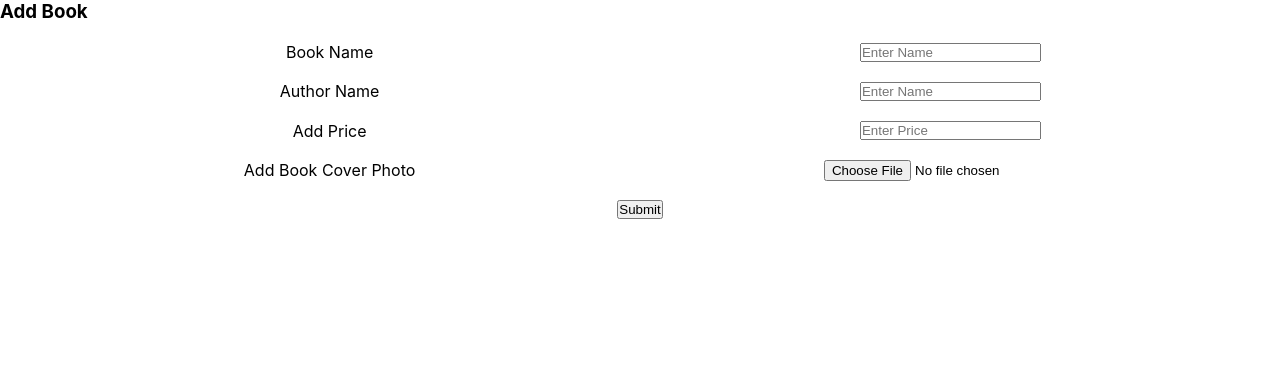
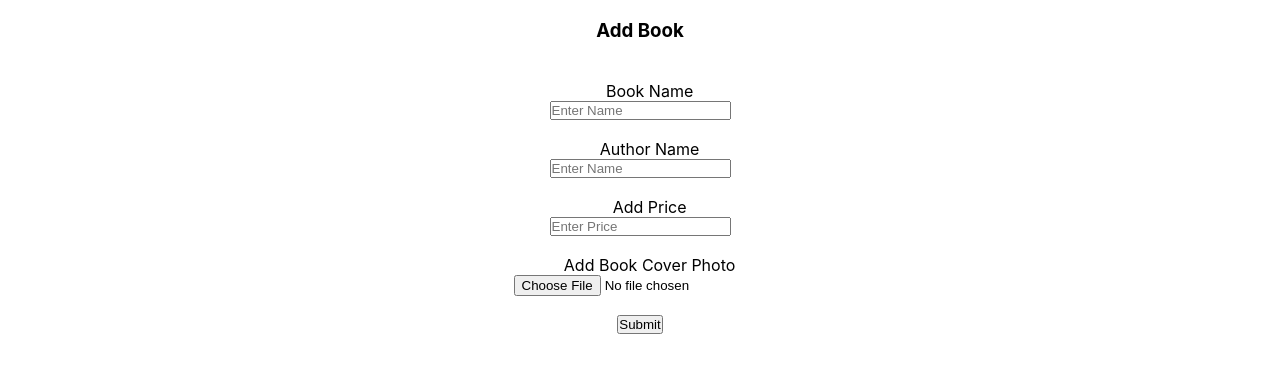
Before and after one commit to umarfchy/bookworms-eden-client, a React (Create React App) app: page / in a window 1280 px wide. Shown: the top 372 px of the page. Built offline with nearby package versions, Linux system fonts and the light colour scheme.

Commit message:
alert added 1

```diff
--- a/src/components/AddBook/AddBook.css
+++ b/src/components/AddBook/AddBook.css
@@ -1,14 +1,19 @@
-.formShowcase > label {
+.formShowcase{
     display: grid;
-    grid-template-columns: repeat(2, 1fr);
+    grid-template-columns: repeat(1, 1fr);
     place-items: center;
     margin: 1.2rem;
     /* padding: 1.2rem; */
 }
 
+.formShowcase > label{
+    margin-left: 1.2rem ;
+    margin-top: 1.2rem;
+}
+
 
 .addProductSubmitBtn{
     display: block;
-    margin: 0 auto;
+    margin: 1.2rem auto;
 
 }
--- a/src/components/AddBook/AddBook.js
+++ b/src/components/AddBook/AddBook.js
@@ -25,7 +25,10 @@ const AddBook = () => {
             body: JSON.stringify(bookData)
         })
         .then(res => res.json())
-        .then(resData => console.log('Following book info is added to the server : ', resData.ops[0]))
+        .then(resData => {
+            alert("Submission complete");
+            console.log('Following book info is added to the server : ', resData.ops[0])
+        })
         .catch(err => console.log(err))
     }
 
@@ -46,24 +49,20 @@ const AddBook = () => {
     return (
         //adds book to db on submit
         <div >
-        <h3>Add Book</h3>
+        <h3 style={{textAlign: 'center', marginTop:"1.2rem"}}>Add Book</h3>
         <form className='formShowcase' onSubmit={handleSubmit(onSubmit)}>
-            <label htmlFor="bookName">Book Name
-            {/* <br/> */}
-            <input name='bookName' type='text' placeholder='Enter Name' {...register("bookName")} /></label>
-            {/* <br/> */}
-            <label htmlFor="authorName">Author Name
-            {/* <br/> */}
-            <input name='authorName' type='text' placeholder='Enter Name' {...register("authorName")} /></label>
-            {/* <br/> */}
-            <label htmlFor="price">Add Price
-            {/* <br/> */}
-            <input name='price' type="number" placeholder='Enter Price' {...register("price")} /></label>
-            {/* <br/> */}
-            <label htmlFor="uploadImage">Add Book Cover Photo
-            {/* <br/> */}
-            <input name='uploadedImage' type='file' onChange={handleImageUpload} /></label>
-            {/* <br/> */}
+            <label htmlFor="bookName">Book Name</label>
+            <input name='bookName' type='text' placeholder='Enter Name' {...register("bookName")} />
+
+            <label htmlFor="authorName">Author Name</label>
+            <input name='authorName' type='text' placeholder='Enter Name' {...register("authorName")} />
+
+            <label htmlFor="price">Add Price</label>
+            <input name='price' type="number" placeholder='Enter Price' {...register("price")} />
+
+            <label htmlFor="uploadImage">Add Book Cover Photo</label>
+            <input name='uploadedImage' type='file' onChange={handleImageUpload} />
+
             <input className='addProductSubmitBtn' type="submit" />
         </form>
         </div>
```
